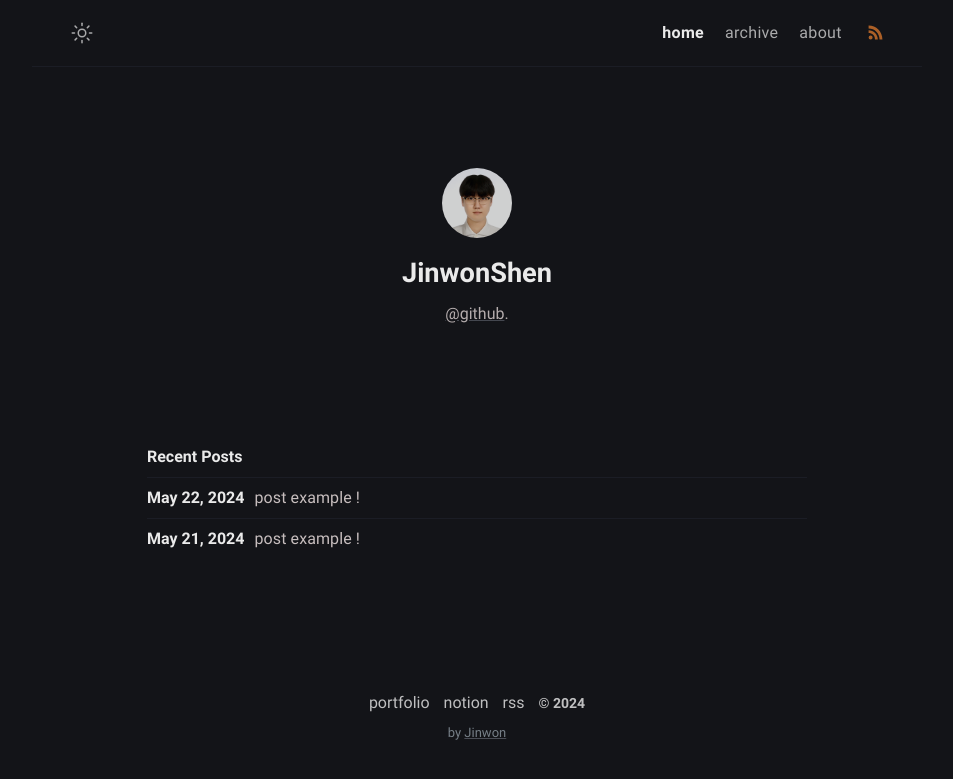
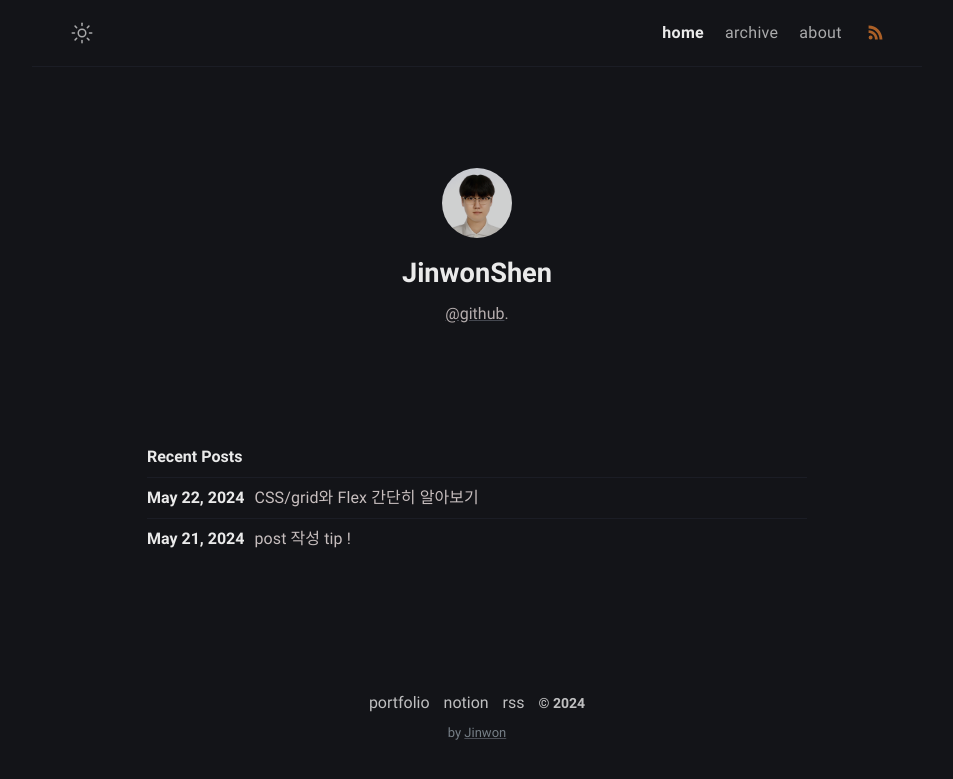
Before and after one commit to JinwonShen/JinwonShen.github.io, a Jekyll site: the page built from index.md, in a window 1280 px wide. Shown: the top 779 px of the page, without its empty margins (163-1116 px from the left). Built offline with Jekyll 4.4.1, drawn with Linux system fonts in a browser that asks for light colours.

Commit message:
post/ tip, Grid, Flex

```diff
--- a/_posts/css-Grid-Flex/2024-05-22-css-Grid-Flex.md
+++ b/_posts/css-Grid-Flex/2024-05-22-css-Grid-Flex.md
@@ -1,6 +1,6 @@
 ---
 layout: post
-title:  "post example !"
+title:  "CSS/grid와 Flex 간단히 알아보기"
 date:   2024-05-22 11:08:00 +09:00
 categories: notice
 usemathjax: true
--- a/_posts/posts-example/2024-05-21-post-example.md
+++ b/_posts/posts-tip/2024-05-21-post-tip.md
@@ -1,6 +1,6 @@
 ---
 layout: post
-title:  "post example !"
+title:  "post 작성 tip !"
 date:   2024-05-21 11:25:00 +09:00
 categories: notice
 usemathjax: true
```
